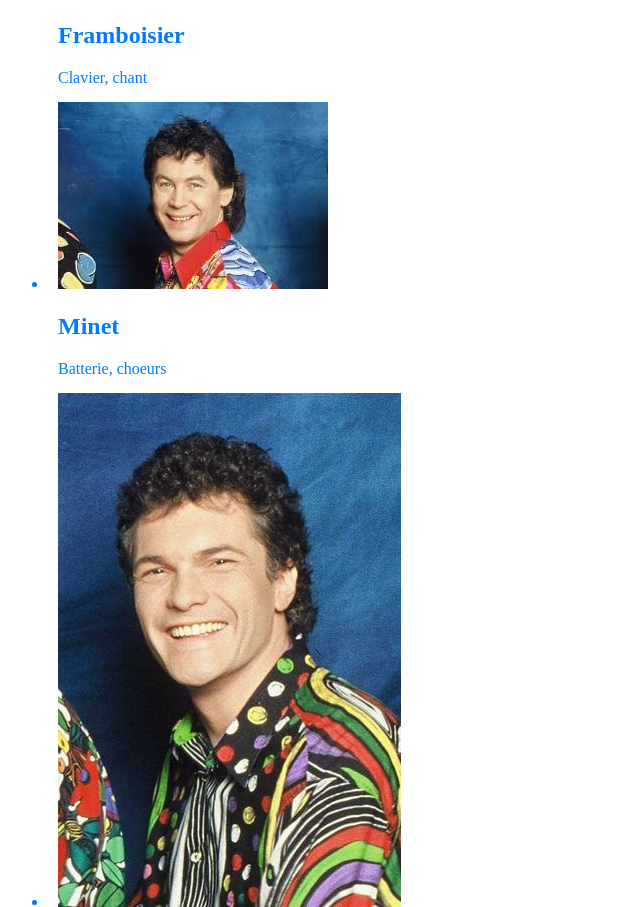
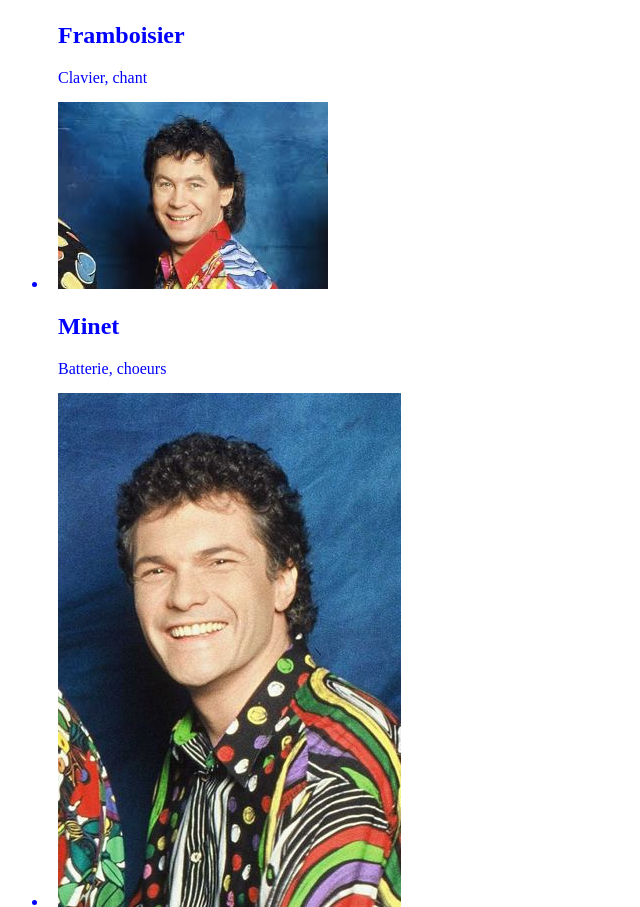
Before and after one commit to stephanievanoverberghe/OCR-P5-Test, a website: page Exercice2/index.html in a window 1280 px wide. Shown: the part 2536-3443 px from the top of the page, without its empty margins (0-640 px from the left). Drawn offline with nearby package versions, Linux system fonts and the light colour scheme; files that its build step writes are made by us from their sources.

Commit message:
fix:change color

```diff
--- a/Exercice6/style.scss
+++ b/Exercice6/style.scss
@@ -1,4 +1,4 @@
-$blue: #007bff;
+$blue: #0000ff;
 
 ul {
     li {
```
